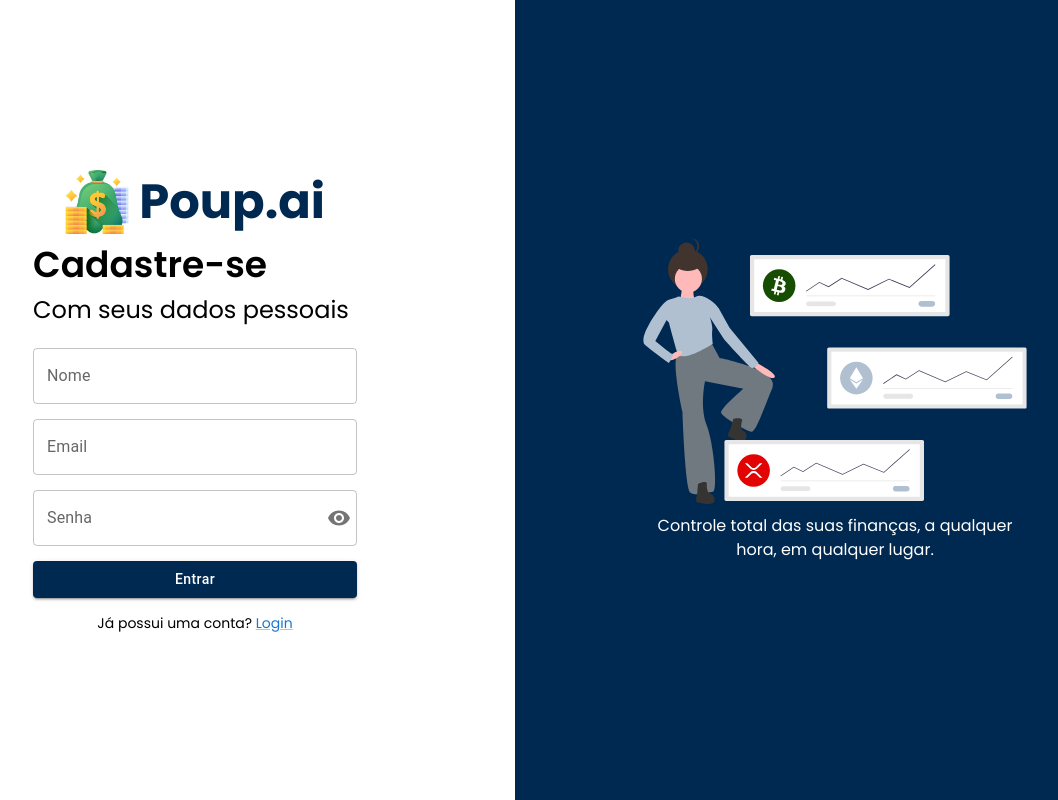
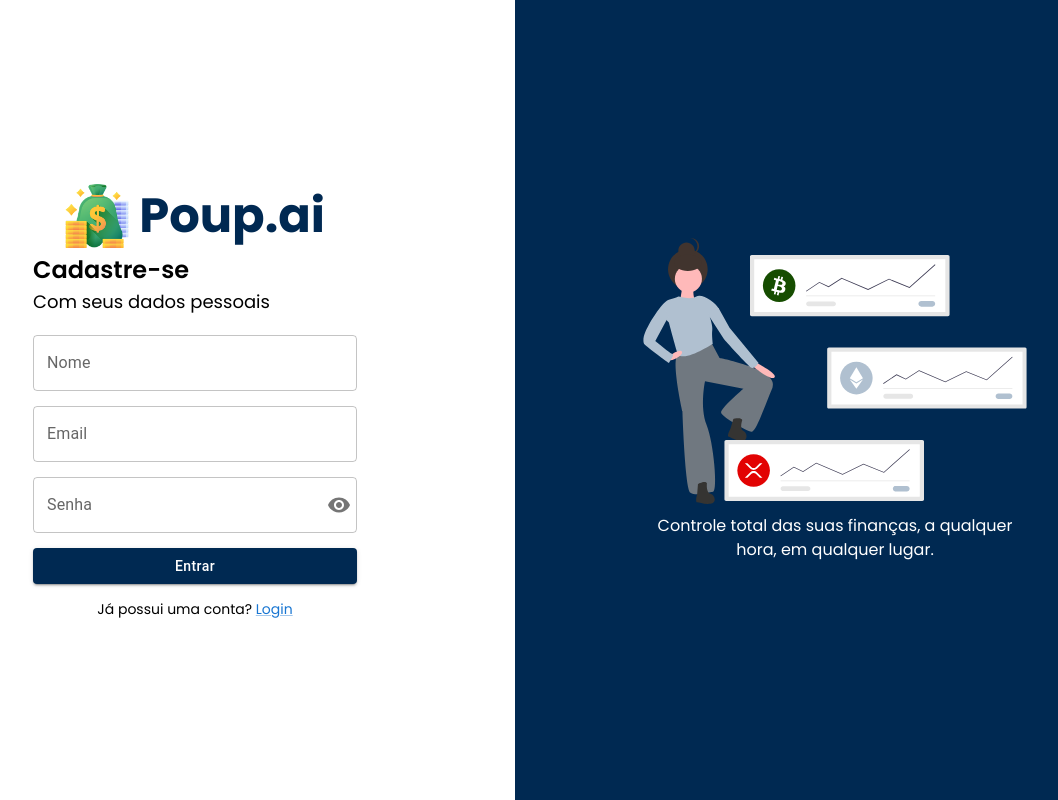
Before and after one commit to Douglass1981/FIAP-Fase1, a Next.js app: page /signup in a window 1280 px wide. Shown: the whole page, without its empty margins (125-1183 px from the left). Built offline with nearby package versions, Linux system fonts and the light colour scheme.

Commit message:
fix(scss): adjust font size from signup title and subtitle

```diff
--- a/src/app/signup/signup.styles.module.scss
+++ b/src/app/signup/signup.styles.module.scss
@@ -110,12 +110,12 @@
 
         &__text {
           &__title {
-            @include font-heading-3;
+            @include font-heading-4;
             color: $black;
           }
 
           &__subtitle {
-            @include font-subtitle-2 ;
+            @include font-heading-5;
             color: $black;
           }
         }
```
